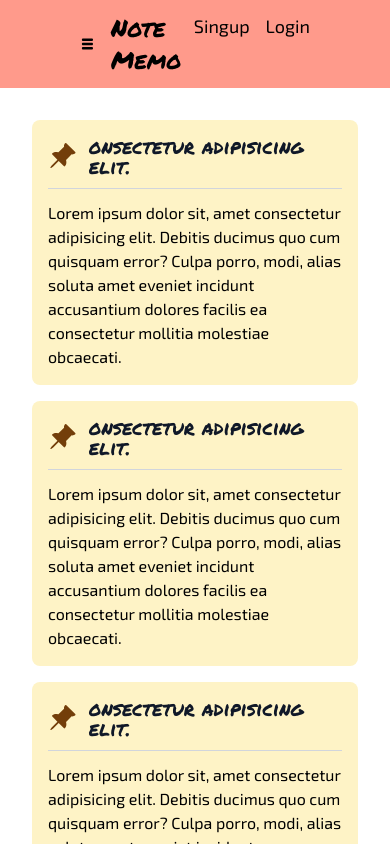
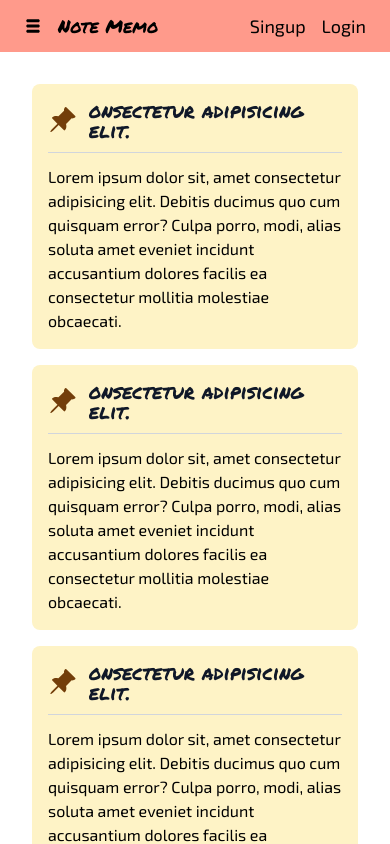
Before and after one commit to jisan-mahmud/note_keeper_frontend, a React (Vite) app: page / in a window 390 px wide. Shown: the top 844 px of the page. Built offline with nearby package versions, Linux system fonts and the light colour scheme.

Commit message:
fix sidebar responsive problem

```diff
--- a/src/component/Navbar.jsx
+++ b/src/component/Navbar.jsx
@@ -12,8 +12,8 @@ const Navbar = () => {
     }
 
     return (
-        <div className='flex px-20 py-3 bg-[#FF9A8B] justify-between'>
-            <div className='flex gap-4 items-center text-2xl'>
+        <div className='flex px-6 sm:px-20 py-3 bg-[#FF9A8B] justify-between items-center'>
+            <div className='flex gap-4 items-center text-lg sm:text-2xl'>
                 <TiThMenu onClick={handleMenu} className='cursor-pointer' />
                 <h1><Link to='/'>Note Memo</Link></h1>
             </div>
--- a/src/pages/Home.jsx
+++ b/src/pages/Home.jsx
@@ -30,7 +30,7 @@ const Home = () => {
                 initial={{ x: 0, opacity: 1 }}
                 animate={{ x: isOpen ? 0 : -200, opacity: isOpen ? 1 : 0 }}
                 transition={{ duration: 0.3, ease: "easeInOut" }}
-                className= {`sm:flex flex-col justify-between bg-[#FAD0C4] min-h-[calc(100vh-100px)] ${isOpen ? 'pl-10 md:relative pr-10 w-9/12 md:w-2/9' : 'w-0 pl-0 pr-0 none'}`}
+                className= {`sm:flex px-6 lg:px-10 flex-col justify-between bg-[#FAD0C4] min-h-[calc(100vh-100px)] ${isOpen ? 'md:relative w-9/12 md:w-2/9' : 'w-0 pl-0 pr-0 none'}`}
             >
                 <TagsSidebar />
             </motion.div>
```
